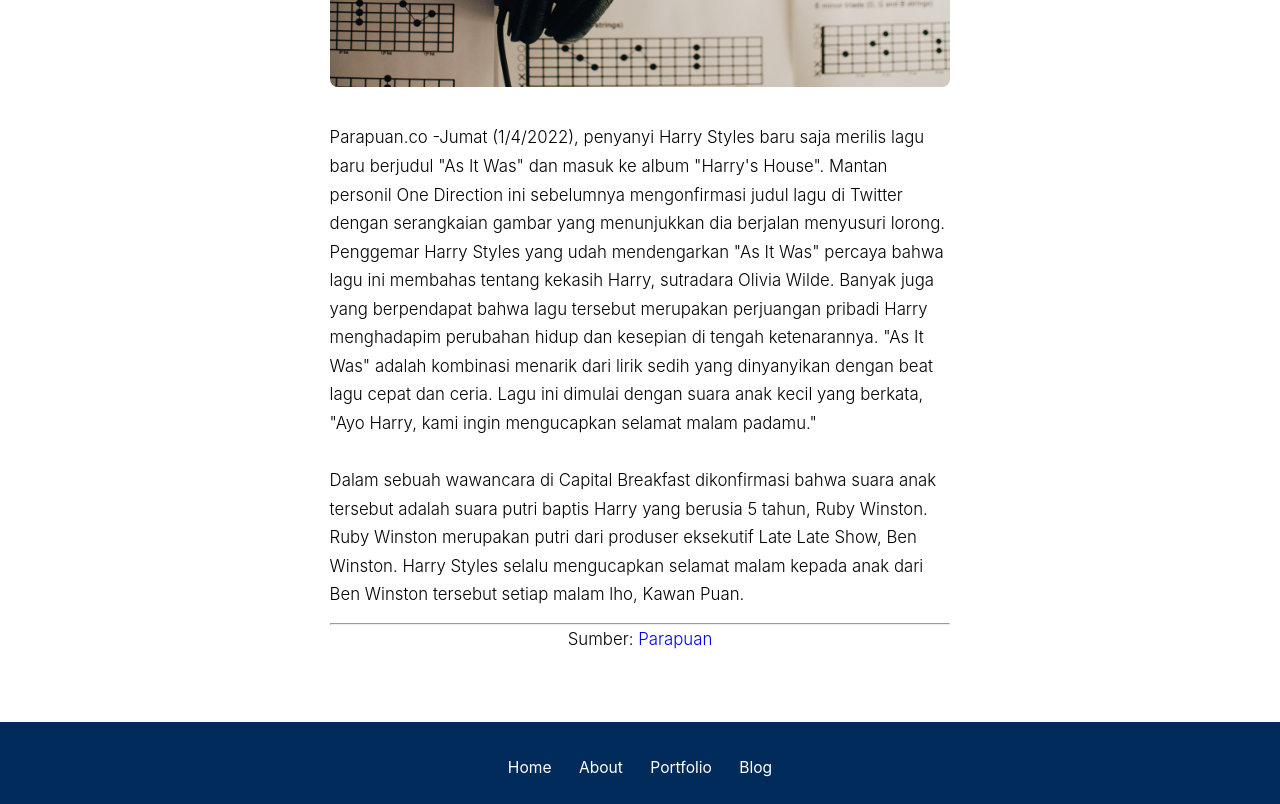
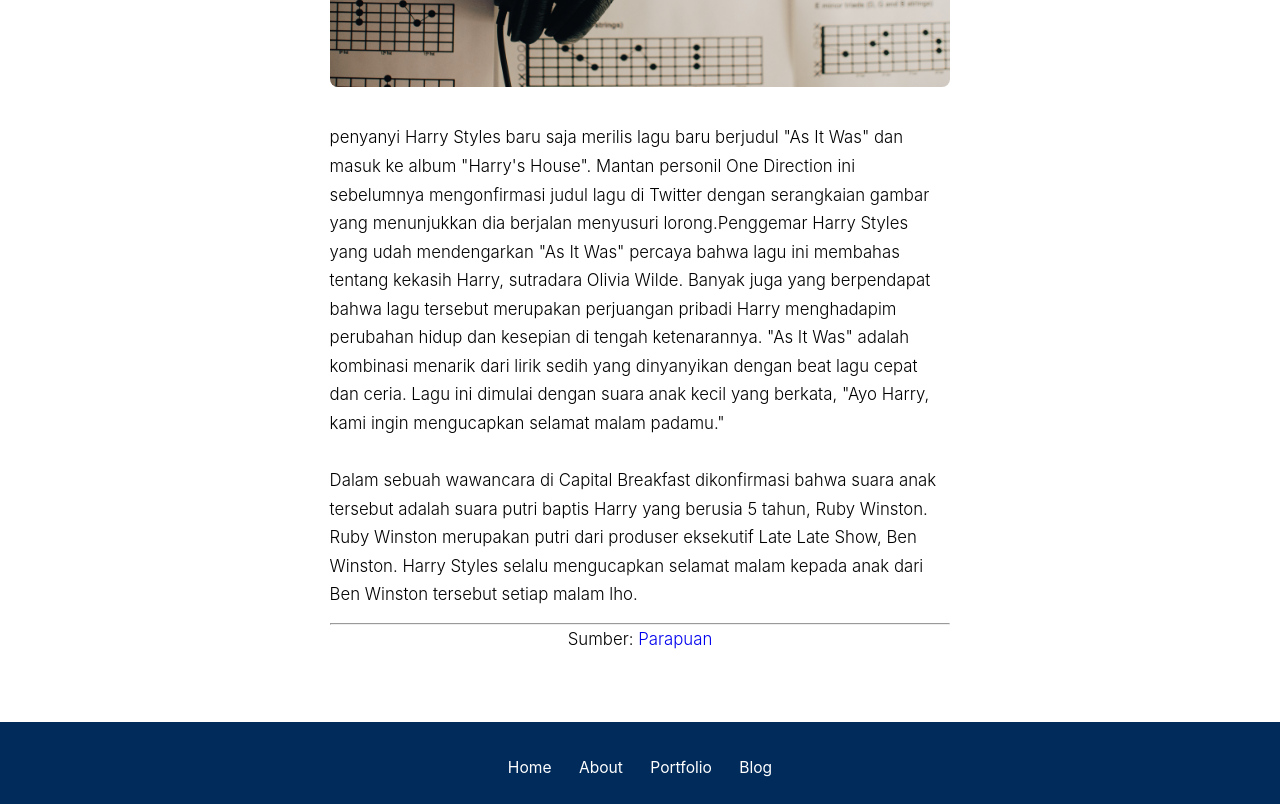
Before and after one commit to Anugerah20/TPA1-NabilAnugerahPangestu, a plain HTML site: page page/detail-about.html in a window 1280 px wide. Shown: the part 580-1384 px from the top of the page. Drawn offline with nearby package versions, Linux system fonts and the light colour scheme.

Commit message:
meperbarui detail blog

```diff
--- a/page/detail-about.html
+++ b/page/detail-about.html
@@ -51,26 +51,20 @@
           <!-- Blog 1 -->
           <div class="row">
                <p class="detail-blog-teks">
-                    Parapuan.co -Jumat (1/4/2022), penyanyi Harry Styles baru saja merilis lagu baru berjudul "As It
-                    Was" dan masuk ke album "Harry's House". Mantan personil One Direction ini sebelumnya mengonfirmasi
-                    judul lagu di Twitter dengan serangkaian
-                    gambar yang menunjukkan dia berjalan menyusuri lorong.
-
-                    Penggemar Harry Styles yang udah mendengarkan "As It Was" percaya bahwa lagu ini membahas tentang
-                    kekasih Harry, sutradara Olivia Wilde. Banyak juga yang berpendapat bahwa lagu tersebut merupakan
-                    perjuangan pribadi Harry menghadapim perubahan hidup dan
-                    kesepian di tengah ketenarannya.
-                    "As It Was" adalah kombinasi menarik dari lirik sedih yang dinyanyikan dengan beat lagu cepat dan
-                    ceria.
-                    Lagu ini dimulai dengan suara anak kecil yang berkata, "Ayo Harry, kami ingin mengucapkan selamat
-                    malam padamu."
+                    penyanyi Harry Styles baru saja merilis lagu baru berjudul "As It Was" dan masuk ke album "Harry's
+                    House". Mantan personil One Direction ini sebelumnya mengonfirmasi judul lagu di Twitter dengan
+                    serangkaian gambar yang menunjukkan dia berjalan menyusuri lorong.Penggemar Harry Styles yang udah
+                    mendengarkan "As It Was" percaya bahwa lagu ini membahas tentang kekasih Harry, sutradara Olivia
+                    Wilde. Banyak juga yang berpendapat bahwa lagu tersebut merupakan perjuangan pribadi Harry
+                    menghadapim perubahan hidup dan
+                    kesepian di tengah ketenarannya. "As It Was" adalah kombinasi menarik dari lirik sedih yang
+                    dinyanyikan dengan beat lagu cepat dan ceria. Lagu ini dimulai dengan suara anak kecil yang berkata,
+                    "Ayo Harry, kami ingin mengucapkan selamat malam padamu."
                     <br><br>
                     Dalam sebuah wawancara di Capital Breakfast dikonfirmasi bahwa suara anak tersebut adalah suara
-                    putri baptis Harry yang
-                    berusia 5 tahun, Ruby Winston.
-                    Ruby Winston merupakan putri dari produser eksekutif Late Late Show, Ben Winston.
-                    Harry Styles selalu mengucapkan selamat malam kepada anak dari Ben Winston tersebut setiap malam
-                    lho, Kawan Puan.
+                    putri baptis Harry yang berusia 5 tahun, Ruby Winston. Ruby Winston merupakan putri dari produser
+                    eksekutif Late Late Show, Ben Winston. Harry Styles selalu mengucapkan selamat malam kepada anak
+                    dari Ben Winston tersebut setiap malam lho.
                </p>
           </div>
           <hr>
```
